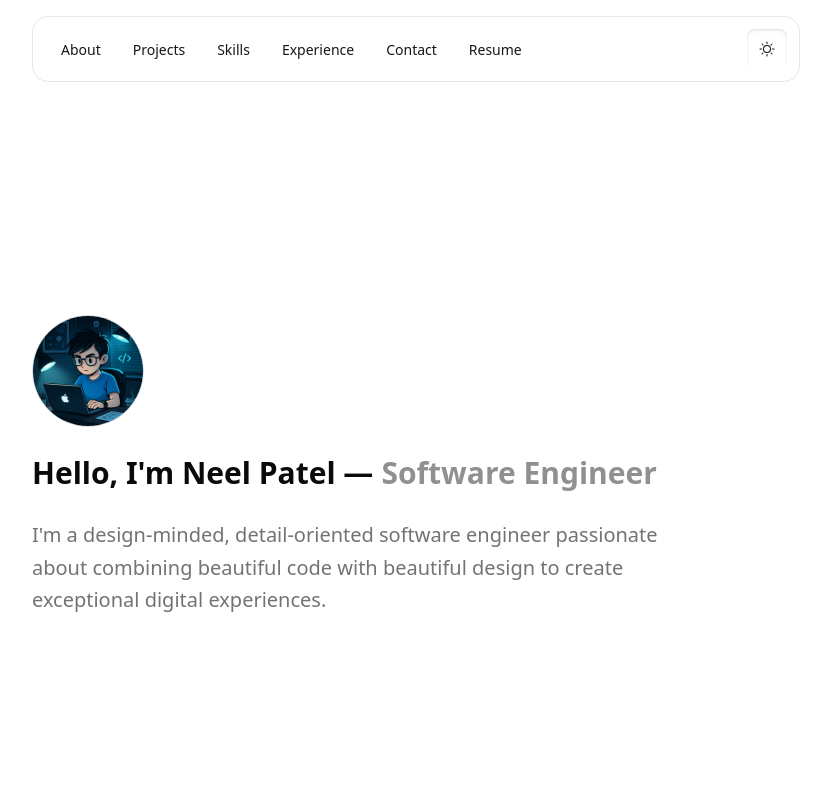
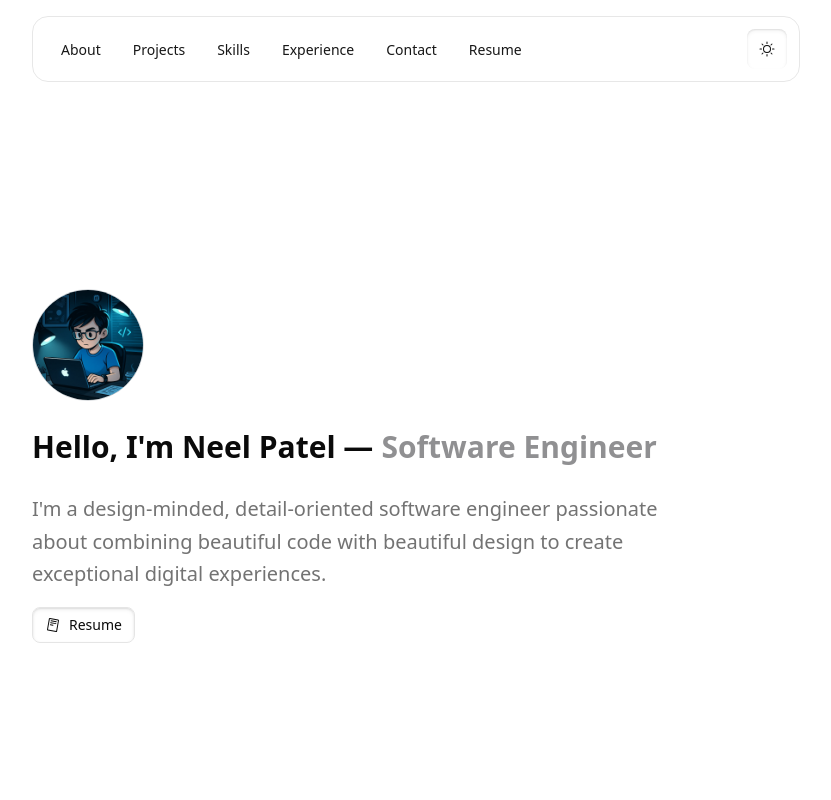
Before and after one commit to Neel2107/portfolio, a Next.js app: page / in a window 1280 px wide. Shown: the top 800 px of the page, without its empty margins (224-1055 px from the left). Built offline with nearby package versions, Linux system fonts and the light colour scheme.

Commit message:
chore: resume url constant , button & lenis refactor

```diff
--- a/src/app/page.tsx
+++ b/src/app/page.tsx
@@ -7,21 +7,11 @@ import ProjectContainer from "@/components/ProjectContainer";
 import Sidebar from "@/components/Sidebar";
 import SkillsSection from "@/components/SkillsSection";
 
-import { useLenis } from "@/contexts/AnimationContext";
 import { Analytics } from "@vercel/analytics/react";
-import { useEffect, useState } from "react";
+import { useState } from "react";
 
 export default function Home() {
   const [isSidebarOpen, setIsSidebarOpen] = useState(false);
-  const lenis = useLenis();
-
-  useEffect(() => {
-    if (lenis && !isSidebarOpen) {
-      lenis.start();
-    } else if (lenis && isSidebarOpen) {
-      lenis.stop();
-    }
-  }, [isSidebarOpen, lenis]);
 
   const handleSidebar = () => {
     setIsSidebarOpen(!isSidebarOpen);
@@ -33,7 +23,7 @@ export default function Home() {
 
       <Sidebar isSidebarOpen={isSidebarOpen} handleSidebar={handleSidebar} />
 
-      <div className=" flex flex-col max-w-3xl mx-auto">
+      <div className="flex flex-col max-w-3xl mx-auto">
         <Navbar handleSidebar={handleSidebar} />
         <MainContainer />
         <ProjectContainer />
--- /dev/null
+++ b/src/app/resume/page.tsx
@@ -0,0 +1,11 @@
+import { resumeURL } from "@/utils/constants";
+
+const ResumePage = () => {
+  return (
+    <div className="mx-auto max-w-2xl">
+      <iframe src={resumeURL} className="w-full min-h-screen"></iframe>
+    </div>
+  );
+};
+
+export default ResumePage;
--- a/src/components/MainContainer.tsx
+++ b/src/components/MainContainer.tsx
@@ -1,6 +1,10 @@
-import { CONTAINER_STYLES, linkedinUrl } from "@/utils/constants";
+import { cn } from "@/lib/utils";
+import { CONTAINER_STYLES, linkedinUrl, resumeURL } from "@/utils/constants";
 import { motion } from "motion/react";
 import Image from "next/image";
+import Link from "next/link";
+import { Button } from "@/components/ui/button";
+import CV from "@/components/ui/CV";
 
 const MainContainer = () => {
   const handleImageClick = () => {
@@ -12,7 +16,12 @@ const MainContainer = () => {
       id="about"
       className={`${CONTAINER_STYLES.section} flex-col text-left min-h-screen`}
     >
-      <div className={CONTAINER_STYLES.sectionContent}>
+      <div
+        className={cn(
+          CONTAINER_STYLES.sectionContent,
+          "flex flex-col gap-4 items-start"
+        )}
+      >
         <div className={"space-y-7"}>
           <motion.div
             initial={{ opacity: 0, filter: "blur(4px)" }}
@@ -61,6 +70,19 @@ const MainContainer = () => {
             create exceptional digital experiences.
           </motion.p>
         </div>
+
+        <motion.div
+          initial={{ opacity: 0, y: 20, filter: "blur(4px)" }}
+          animate={{ opacity: 1, y: 0, filter: "blur(0px)" }}
+          transition={{ duration: 0.5, delay: 0.5 }}
+        >
+          <Button variant={"outline"} className={"inset-shadow-indigo-500"}>
+            <CV />
+            <Link target="_blank" rel="noopener noreferrer" href={resumeURL}>
+              Resume
+            </Link>
+          </Button>
+        </motion.div>
       </div>
     </section>
   );
--- a/src/components/common/Navbar.tsx
+++ b/src/components/common/Navbar.tsx
@@ -1,7 +1,9 @@
+import { ThemeToggleButton } from "@/components/common/ThemeSwitch";
+import { resumeURL } from "@/utils/constants";
+import { useLenis } from "lenis/react";
 import { Menu } from "lucide-react";
 import { motion } from "motion/react";
 import React from "react";
-import { ThemeToggleButton } from "./ThemeSwitch";
 
 const NAV_ITEMS = [
   { id: "about", text: "About" },
@@ -16,11 +18,12 @@ interface NavbarProps {
 }
 
 const Navbar = ({ handleSidebar }: NavbarProps) => {
+  const lenis = useLenis();
   const handleScroll = (id: string) => {
     const section = document.getElementById(id);
-    if (section && window.lenis) {
+    if (section && lenis) {
       const offset = 0;
-      window.lenis.scrollTo(section, {
+      lenis.scrollTo(section, {
         offset,
         duration: 1.2,
         easing: (t: number) => Math.min(1, 1.001 - Math.pow(2, -10 * t)),
@@ -87,7 +90,7 @@ const Navbar = ({ handleSidebar }: NavbarProps) => {
               }}
             >
               <a
-                href="https://drive.google.com/drive/folders/1DQ4kkRG_uoiwEjbzq-Um6JYE4UI7zu6X?usp=drive_link"
+                href={resumeURL}
                 className="text-primary no-underline text-sm"
                 target="_blank"
                 rel="noopener noreferrer"
--- /dev/null
+++ b/src/components/ui/CV.tsx
@@ -0,0 +1,13 @@
+import React from 'react';
+
+export default function CV() {
+  return (
+    <svg
+      xmlns="http://www.w3.org/2000/svg"
+      fill="currentColor"
+      viewBox="0 0 256 256"
+    >
+      <path d="M210.78,39.25l-130.25-23A16,16,0,0,0,62,29.23l-29.75,169a16,16,0,0,0,13,18.53l130.25,23h0a16,16,0,0,0,18.54-13l29.75-169A16,16,0,0,0,210.78,39.25ZM178.26,224h0L48,201,77.75,32,208,55ZM89.34,58.42a8,8,0,0,1,9.27-6.48l83,14.65a8,8,0,0,1-1.39,15.88,8.36,8.36,0,0,1-1.4-.12l-83-14.66A8,8,0,0,1,89.34,58.42ZM83.8,89.94a8,8,0,0,1,9.27-6.49l83,14.66A8,8,0,0,1,174.67,114a7.55,7.55,0,0,1-1.41-.13l-83-14.65A8,8,0,0,1,83.8,89.94Zm-5.55,31.51A8,8,0,0,1,87.52,115L129,122.29a8,8,0,0,1-1.38,15.88,8.27,8.27,0,0,1-1.4-.12l-41.5-7.33A8,8,0,0,1,78.25,121.45Z"></path>
+    </svg>
+  );
+}
--- a/src/contexts/AnimationContext.tsx
+++ b/src/contexts/AnimationContext.tsx
@@ -1,7 +1,7 @@
-'use client';
+"use client";
 
-import Lenis from 'lenis';
-import React, { createContext, ReactNode, useContext, useEffect, useRef } from 'react';
+import Lenis from "lenis";
+import React, { createContext, ReactNode, useEffect, useRef } from "react";
 
 const LenisContext = createContext<Lenis | null>(null);
 
@@ -17,8 +17,8 @@ export const LenisProvider: React.FC<LenisProviderProps> = ({ children }) => {
     const lenis = new Lenis({
       duration: 1.2,
       easing: (t) => Math.min(1, 1.001 - Math.pow(2, -10 * t)),
-      orientation: 'vertical',
-      gestureOrientation: 'vertical',
+      orientation: "vertical",
+      gestureOrientation: "vertical",
       smoothWheel: true,
       wheelMultiplier: 1,
       touchMultiplier: 2,
@@ -33,17 +33,17 @@ export const LenisProvider: React.FC<LenisProviderProps> = ({ children }) => {
     }
     requestAnimationFrame(raf);
 
-    // Make Lenis globally available
-    if (typeof window !== 'undefined') {
-      window.lenis = lenis;
-    }
+    // // Make Lenis globally available
+    // if (typeof window !== "undefined") {
+    //   window.lenis = lenis;
+    // }
 
-    return () => {
-      lenis.destroy();
-      if (typeof window !== 'undefined') {
-        window.lenis = null;
-      }
-    };
+    // return () => {
+    //   lenis.destroy();
+    //   if (typeof window !== "undefined") {
+    //     window.lenis = null;
+    //   }
+    // };
   }, []);
 
   return (
@@ -52,14 +52,3 @@ export const LenisProvider: React.FC<LenisProviderProps> = ({ children }) => {
     </LenisContext.Provider>
   );
 };
-
-export const useLenis = (): Lenis | null => {
-  return useContext(LenisContext);
-};
-
-// Extend Window interface for Lenis
-declare global {
-  interface Window {
-    lenis: Lenis | null;
-  }
-}
--- a/src/utils/constants.ts
+++ b/src/utils/constants.ts
@@ -240,3 +240,5 @@ export const skillsCardsData: SkillCard[] = [
     url: URLS.AWS,
   }
 ];
+
+export const resumeURL= "https://drive.google.com/drive/folders/1DQ4kkRG_uoiwEjbzq-Um6JYE4UI7zu6X?usp=drive_link"
```
Lines whose indentation alone changed are shown as unchanged.
